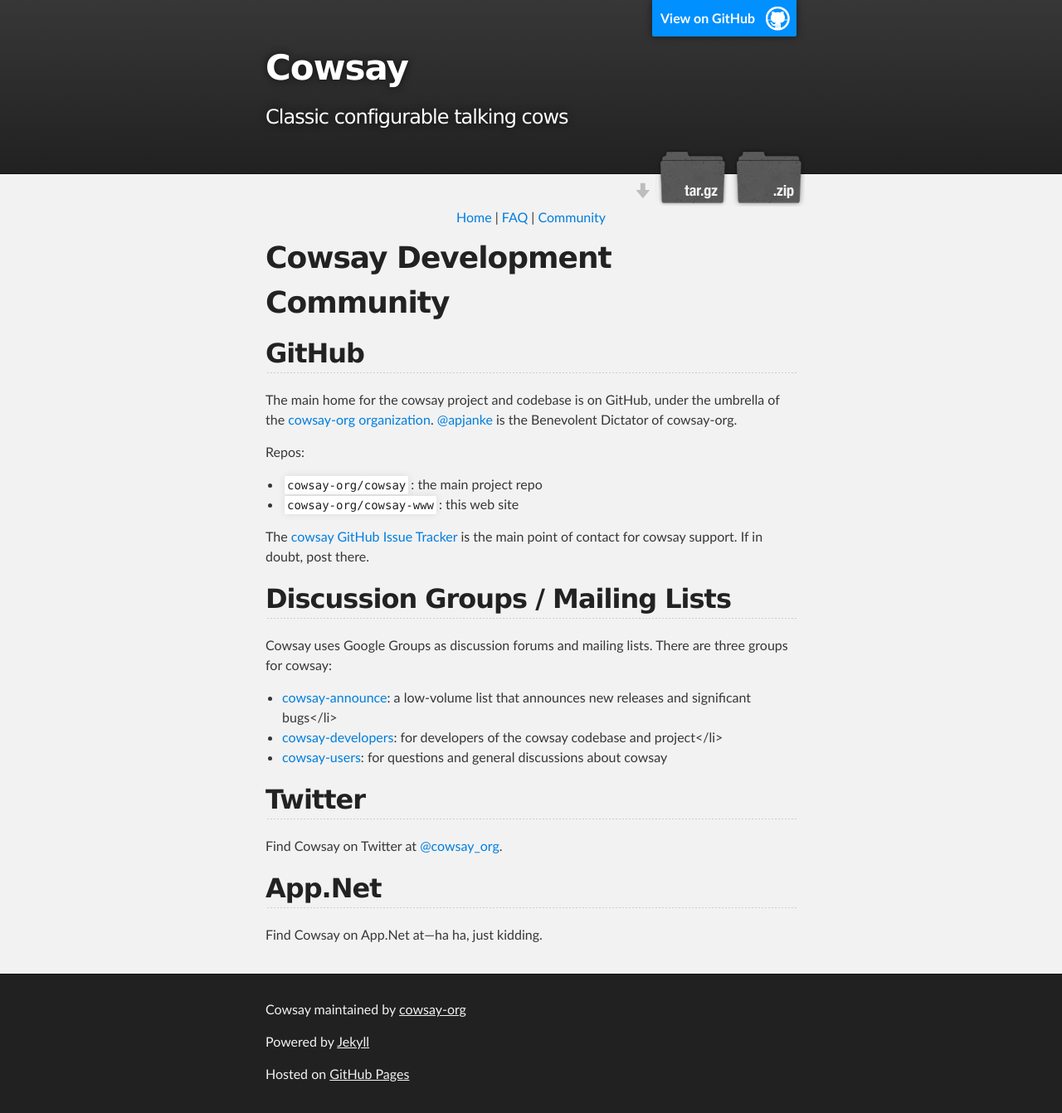
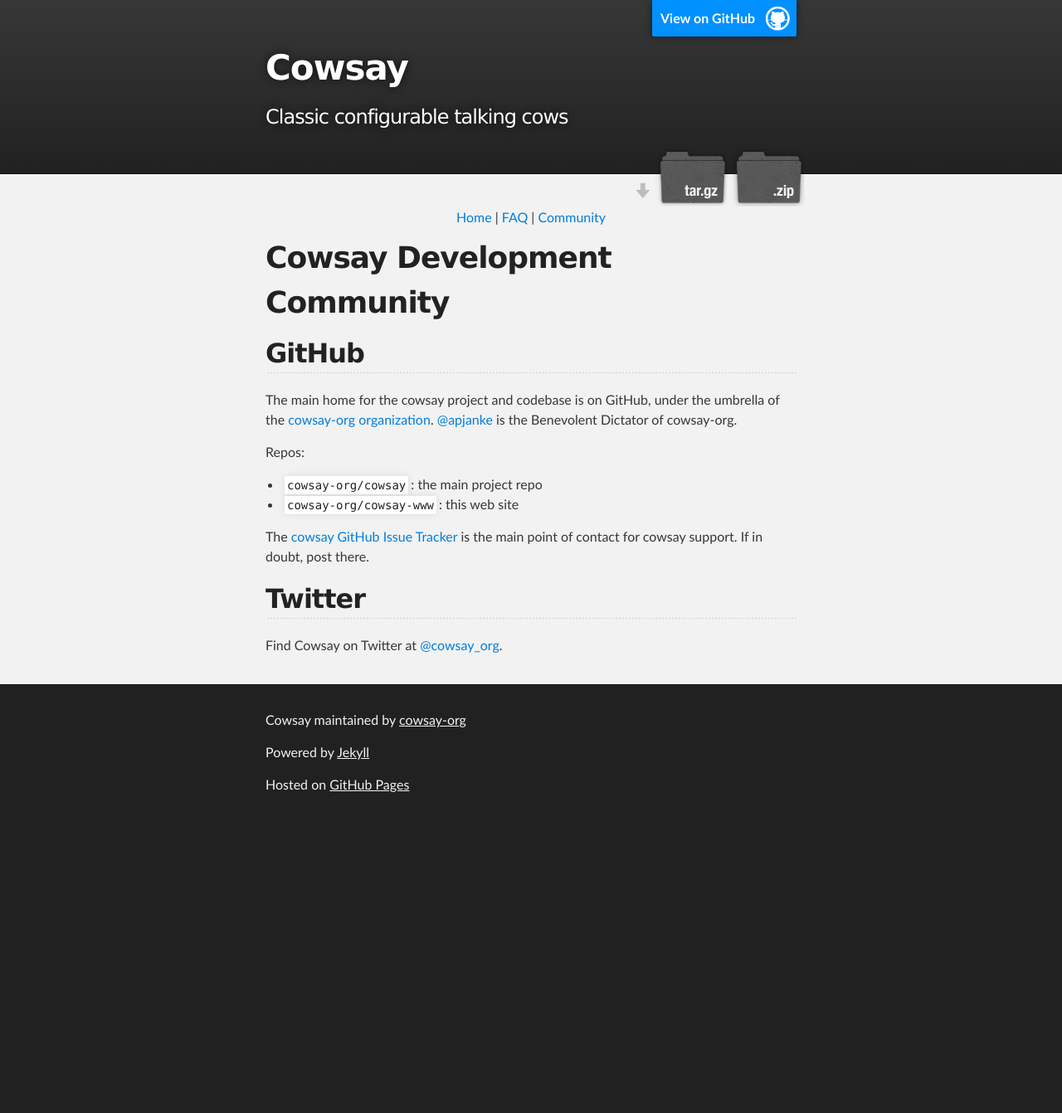
Before and after one commit to cowsay-org/cowsay-www, a Jekyll site: the page built from docs/community.md, in a window 1280 px wide. Shown: the whole page at 83% size. Built offline with Jekyll 4.4.1, drawn with Linux system fonts in a browser that asks for light colours; after the commit the page ends 993 px from its top, so only the background shows below that.

Commit message:
Remove obsolete Google Groups and App.Net infrom from Community.md

```diff
--- a/docs/community.md
+++ b/docs/community.md
@@ -16,20 +16,6 @@
 
 The [cowsay GitHub Issue Tracker](https://github.com/cowsay-org/cowsay/issues) is the main point of contact for cowsay support. If in doubt, post there.
 
-## Discussion Groups / Mailing Lists
-
-Cowsay uses Google Groups as discussion forums and mailing lists.
-There are three groups for cowsay:
-
-* [cowsay-announce](https://groups.google.com/forum/#!forum/cowsay-announce): a low-volume list that announces new releases and significant bugs</li>
-* [cowsay-developers](https://groups.google.com/forum/#!forum/cowsay-developers): for developers of the cowsay codebase and project</li>
-* [cowsay-users](https://groups.google.com/forum/#!forum/cowsay-users): for questions and general discussions about cowsay
-
-
 ## Twitter
 
 Find Cowsay on Twitter at [@cowsay_org](https://twitter.com/cowsay_org).
-
-## App.Net
-
-Find Cowsay on App.Net at—<i>ha ha</i>, just kidding.
```
